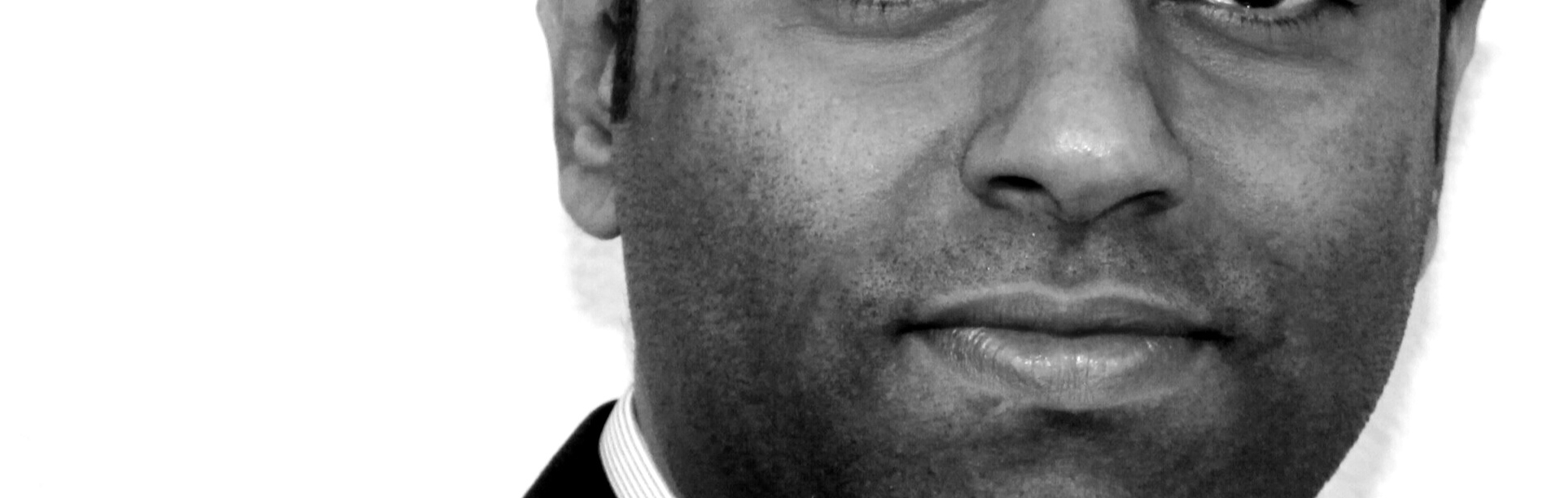
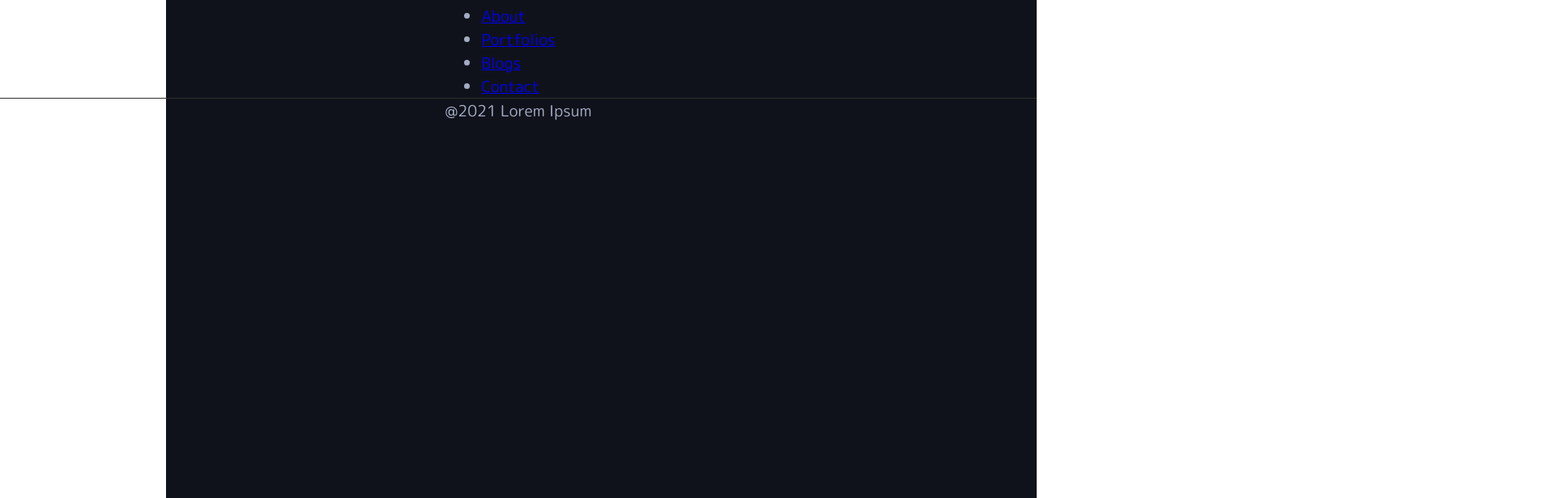
Before and after one commit to anishbnair/reactjs-portfolio, a React (Create React App) app: page / in a window 1280 px wide. Shown: the part 960-1576 px from the top of the page at 81% size, 1920 px wide, since content can reach past the window. Built offline with nearby package versions, Linux system fonts and the light colour scheme.

Commit message:
created navbar.scss file and updated layout.scss file

```diff
--- a/src/App.scss
+++ b/src/App.scss
@@ -1,4 +1,5 @@
-@import './Styles/layout';
+@import './styles/layout';
+@import './styles/navbar';
 
 * {
     padding: 0%;
--- a/src/Styles/_layout.scss
+++ b/src/Styles/_layout.scss
@@ -4,6 +4,7 @@
         height: 100vh;
         background-color: #191D2B;
         position: fixed;
+        border-right: 1px solid #2e2e2e;
 
     }
 
--- /dev/null
+++ b/src/Styles/_navbar.scss
@@ -0,0 +1,35 @@
+.NavBar {
+    height: 100vh;
+    .nav {
+        height: 100;
+        display: flex;
+        flex-direction: column;
+        justify-content: space-between;
+        align-items: center;
+
+        .profile {
+            width: 100%;
+            text-align: center;
+            margin-top: 1rem;
+            border-bottom: 1px solid #2e2e2e;
+            img {
+                width: 70%;
+                border-radius: 100%;
+                border: 5px solid #2e344e;
+                margin-bottom: 1rem;
+            }
+
+        }
+
+        .footer {
+            width: 100%;
+            border-top: 1px solid #2e2e2e;
+            p {
+                text-align: center;
+                padding: 1 rem 0;
+            }
+
+        }
+    }
+
+}
```
